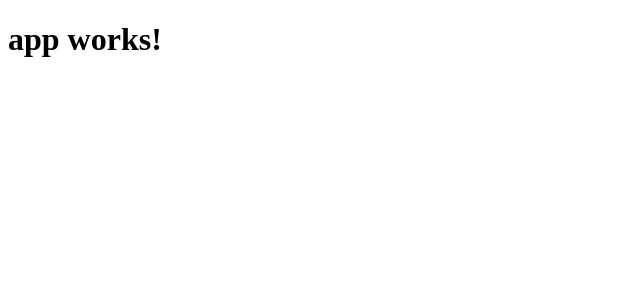
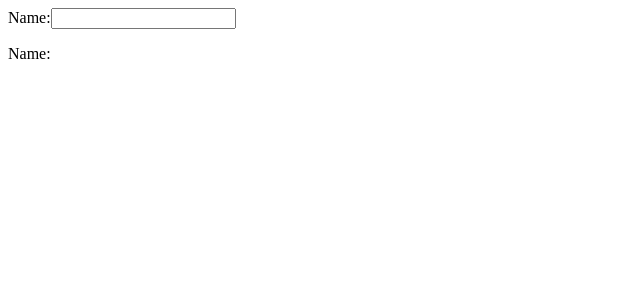
Before and after one commit to Plutoz01/ng-form-utils, an Angular app: page / in a window 1280 px wide. Shown: the top 300 px of the page, without its empty margins (0-640 px from the left). Built offline with nearby package versions, Linux system fonts and the light colour scheme.

Commit message:
Initial commit with test form

```diff
--- a/package.json
+++ b/package.json
@@ -1,6 +1,6 @@
 {
   "name": "form-utils",
-  "version": "0.0.0",
+  "version": "0.1.0",
   "license": "MIT",
   "scripts": {
     "ng": "ng",
--- a/src/app/app.component.html
+++ b/src/app/app.component.html
@@ -1,3 +1,2 @@
-<h1>
-  {{title}}
-</h1>
+<fu-custom-form>
+</fu-custom-form>
--- a/src/app/app.component.ts
+++ b/src/app/app.component.ts
@@ -1,7 +1,7 @@
 import { Component } from '@angular/core';
 
 @Component({
-  selector: 'app-root',
+  selector: 'fu-root',
   templateUrl: './app.component.html',
   styleUrls: ['./app.component.css']
 })
--- /dev/null
+++ b/src/app/custom-form/custom-form.component.html
@@ -0,0 +1,6 @@
+<form [formGroup]="customForm">
+    <label>Name:</label>
+    <input formControlName="name" >
+</form>
+
+<p>Name: {{customForm.value.name}} </p>
--- /dev/null
+++ b/src/app/custom-form/custom-form.component.ts
@@ -0,0 +1,21 @@
+import { FormBuilder, FormGroup } from '@angular/forms';
+import { Component, OnInit } from '@angular/core';
+
+@Component({
+  selector: 'fu-custom-form',
+  templateUrl: './custom-form.component.html',
+  styleUrls: ['./custom-form.component.css']
+})
+export class CustomFormComponent implements OnInit {
+
+  customForm: FormGroup;
+
+  constructor( private formBuilder: FormBuilder ) { }
+
+  ngOnInit() {
+    this.customForm = this.formBuilder.group( {
+      name: ''
+    } );
+  }
+
+}
--- a/src/index.html
+++ b/src/index.html
@@ -9,6 +9,6 @@
   <link rel="icon" type="image/x-icon" href="favicon.ico">
 </head>
 <body>
-  <app-root>Loading...</app-root>
+  <fu-root>Loading...</fu-root>
 </body>
 </html>
```
Also changed, not shown: src/app/app.module.ts (+5 -2 lines), .angular-cli.json, src/app/custom-form/custom-form.component.css (added), 1 other file (tests, documents, lock files or other folders).
